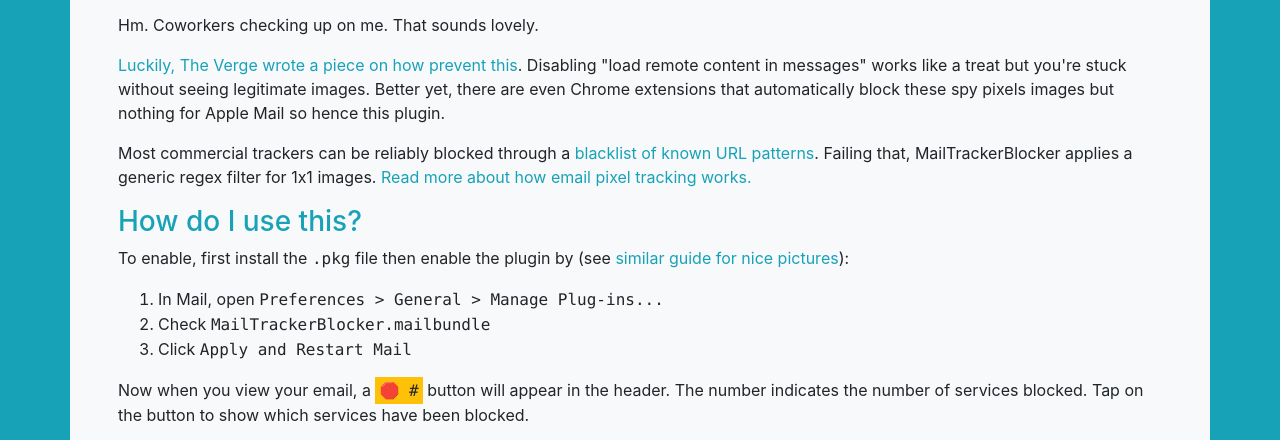
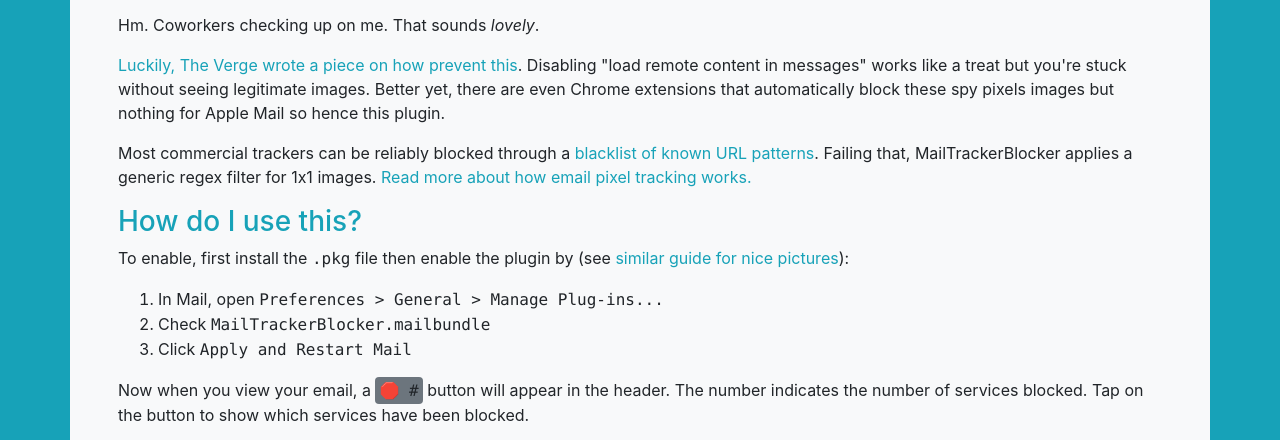
Before and after one commit to apparition47/MailTrackerBlocker, a plain HTML site: page index.html in a window 1280 px wide. Shown: the part 761-1201 px from the top of the page. Drawn offline with nearby package versions, Linux system fonts and the light colour scheme.

Commit message:
Minor markup changes

```diff
--- a/index.html
+++ b/index.html
@@ -14,6 +14,7 @@
   <meta name="twitter:description" content="A tracker and spy pixel blocker plugin for macOS Apple Mail.">
   <meta name="og:description" content="A tracker and spy pixel blocker plugin for macOS Apple Mail.">
   <meta name="twitter:card" content="summary">
+  <meta name="twitter:creator" content="@apparition47">
   <link rel="stylesheet" href="https://stackpath.bootstrapcdn.com/bootstrap/4.5.0/css/bootstrap.min.css"
     integrity="sha384-9aIt2nRpC12Uk9gS9baDl411NQApFmC26EwAOH8WgZl5MYYxFfc+NcPb1dKGj7Sk" crossorigin="anonymous">
   <meta name="viewport" content="width=device-width, initial-scale=1.0">
@@ -49,7 +50,7 @@
       <div class="pt-5">
         <h3 class="text-info">What is this?</h3>
           <p>I've been using the default Mail client built in macOS for a long time now and it works perfectly fine when I'm both at work and at home. My coworker one day sent me an email with a particuliar signature that claims to notify the sender when opened. Intrigued, I read into it a bit more and discovered there are services that allow users to embed a small image in emails (endearingly called "spy pixels" by some) to allow the sender to check if you read their email. </p>
-          <p>Hm. Coworkers checking up on me. That sounds lovely.</p>
+          <p>Hm. Coworkers checking up on me. That sounds <i>lovely</i>.</p>
           <p><a class="text-info" href="https://www.theverge.com/21319293/gmail-reading-email-tracking-pixels-how-to-prevent-block-chrome">Luckily, The Verge wrote a piece on how prevent this</a>. Disabling "load remote content in messages" works like a treat but you're stuck without seeing legitimate images. Better yet, there are even Chrome extensions that automatically block these spy pixels images but nothing for Apple Mail so hence this plugin.</p>
 
           <p>
@@ -66,7 +67,7 @@
             <li>Check <span class="text-monospace">MailTrackerBlocker.mailbundle</span></li>
             <li>Click <span class="text-monospace">Apply and Restart Mail</span></li>
           </ol>
-          <p>Now when you view your email, a <span class="p-1 bg-warning text-monospace">🛑 #</span> button will appear in the header. The number indicates the number of services blocked. Tap on the button to show which services have been blocked.</p>
+          <p>Now when you view your email, a <span class="p-1 bg-secondary text-monospace rounded">🛑 #</span> button will appear in the header. The number indicates the number of services blocked. Tap on the button to show which services have been blocked.</p>
       </div>
 
       <h3 class="text-info">Credits</h3>
```
